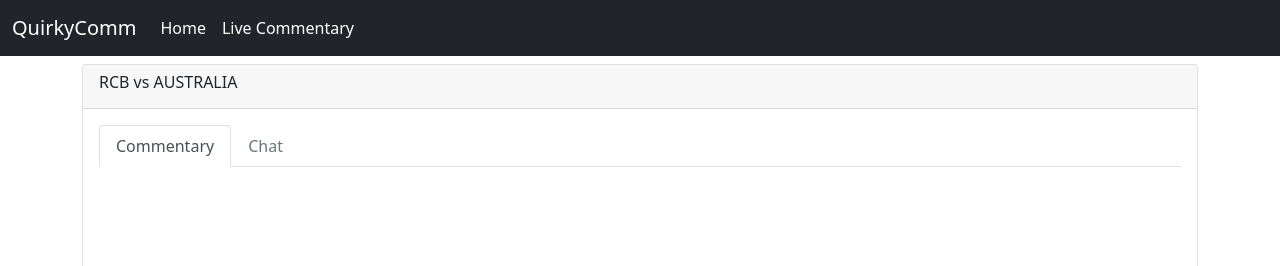
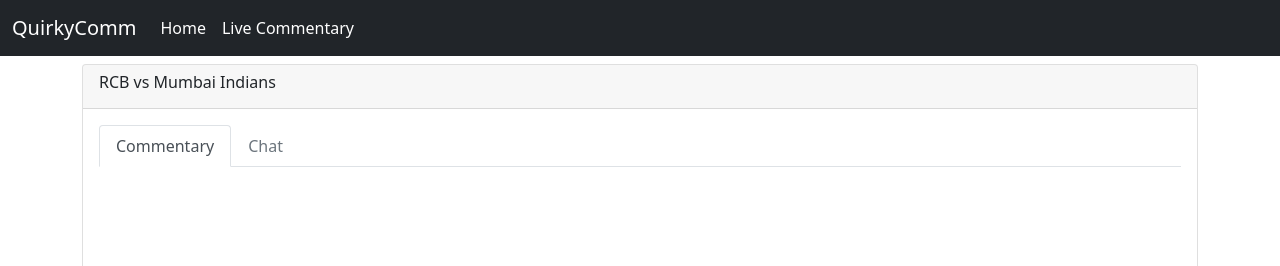
Before and after one commit to NikhilRaikar17/cricket, a Flask app: page /commentary in a window 1280 px wide. Shown: the top 266 px of the page. Run offline with Flask 2, Linux system fonts and the light colour scheme.

Commit message:
name changed

```diff
--- a/templates/commentary.html
+++ b/templates/commentary.html
@@ -6,7 +6,7 @@
   <div class="row">
     <div class="col-12">
       <div class="card my-2">
-        <div class="card-header"><h6>RCB vs AUSTRALIA</h6></div>
+        <div class="card-header"><h6>RCB vs Mumbai Indians</h6></div>
         <div class="card-body" style="height: 50em;overflow-y: auto;">
           <ul class="nav nav-tabs">
             <li class="nav-item">
```
